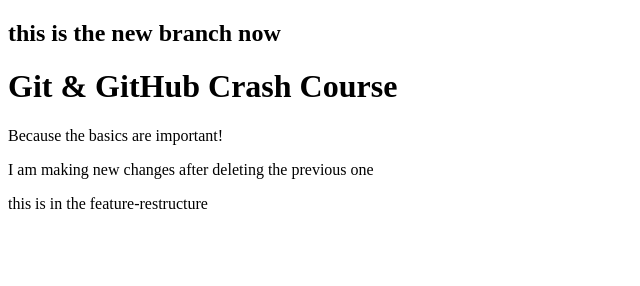
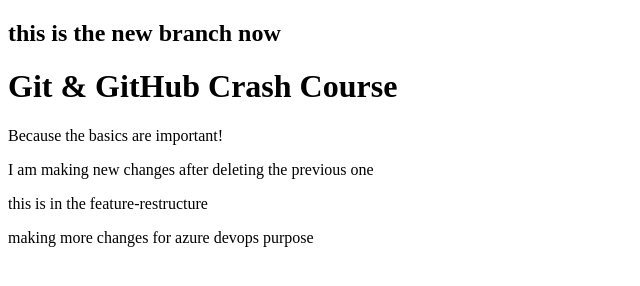
Before and after one commit to dummy1357/practice, a plain HTML site: page 01 Starting Project/index.html in a window 1280 px wide. Shown: the whole page, without its empty margins (0-640 px from the left). Drawn offline with Linux system fonts and the light colour scheme.

Commit message:
this is for azure devops

```diff
--- a/01 Starting Project/index.html
+++ b/01 Starting Project/index.html
@@ -12,5 +12,6 @@
     <p>Because the basics are important!</p>
     <p>I am making new changes after deleting the previous one</p>
     <p>this is in the feature-restructure</p>
+    <p>making more changes for azure devops purpose</p>
   </body>
 </html>
```
